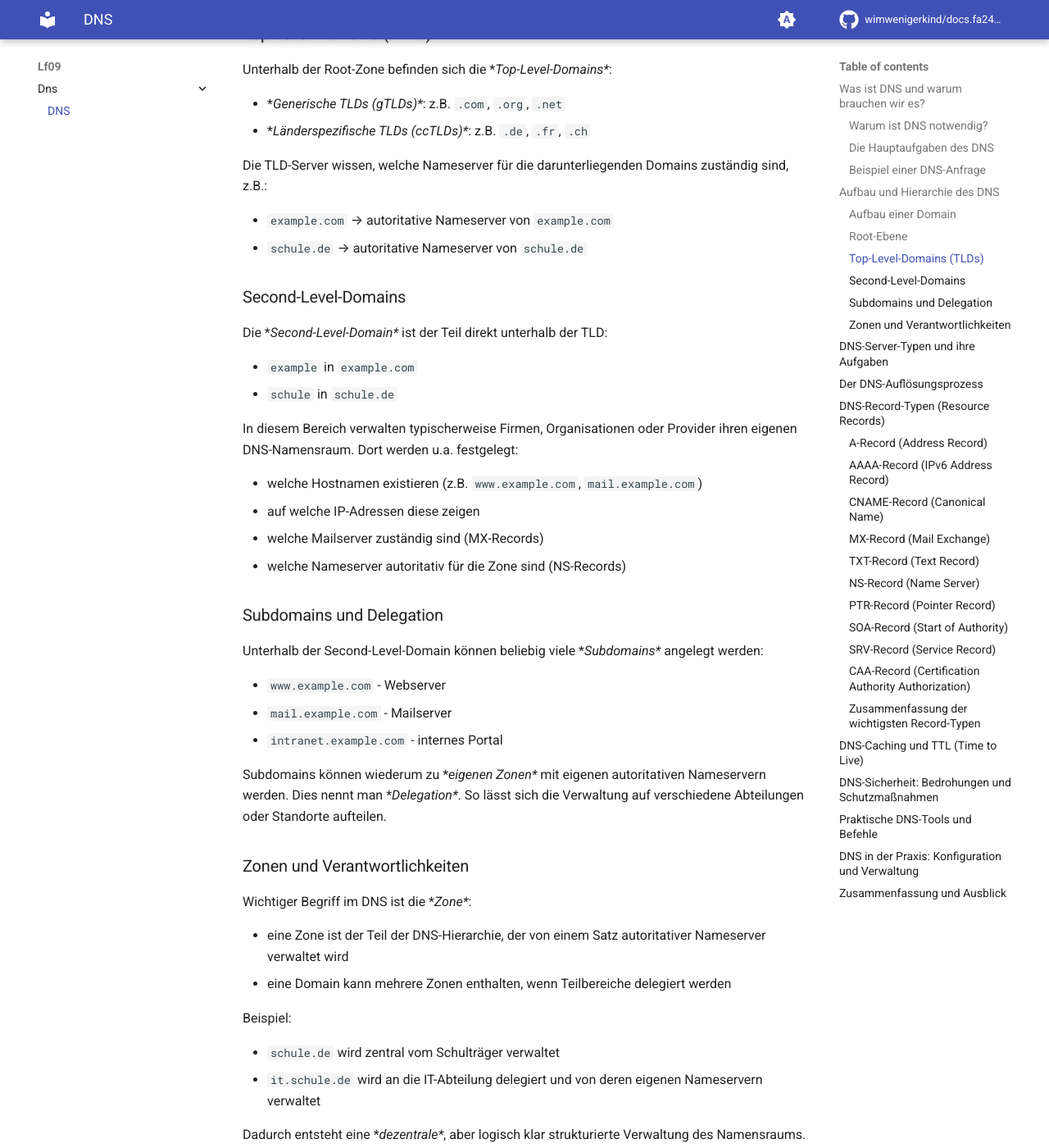
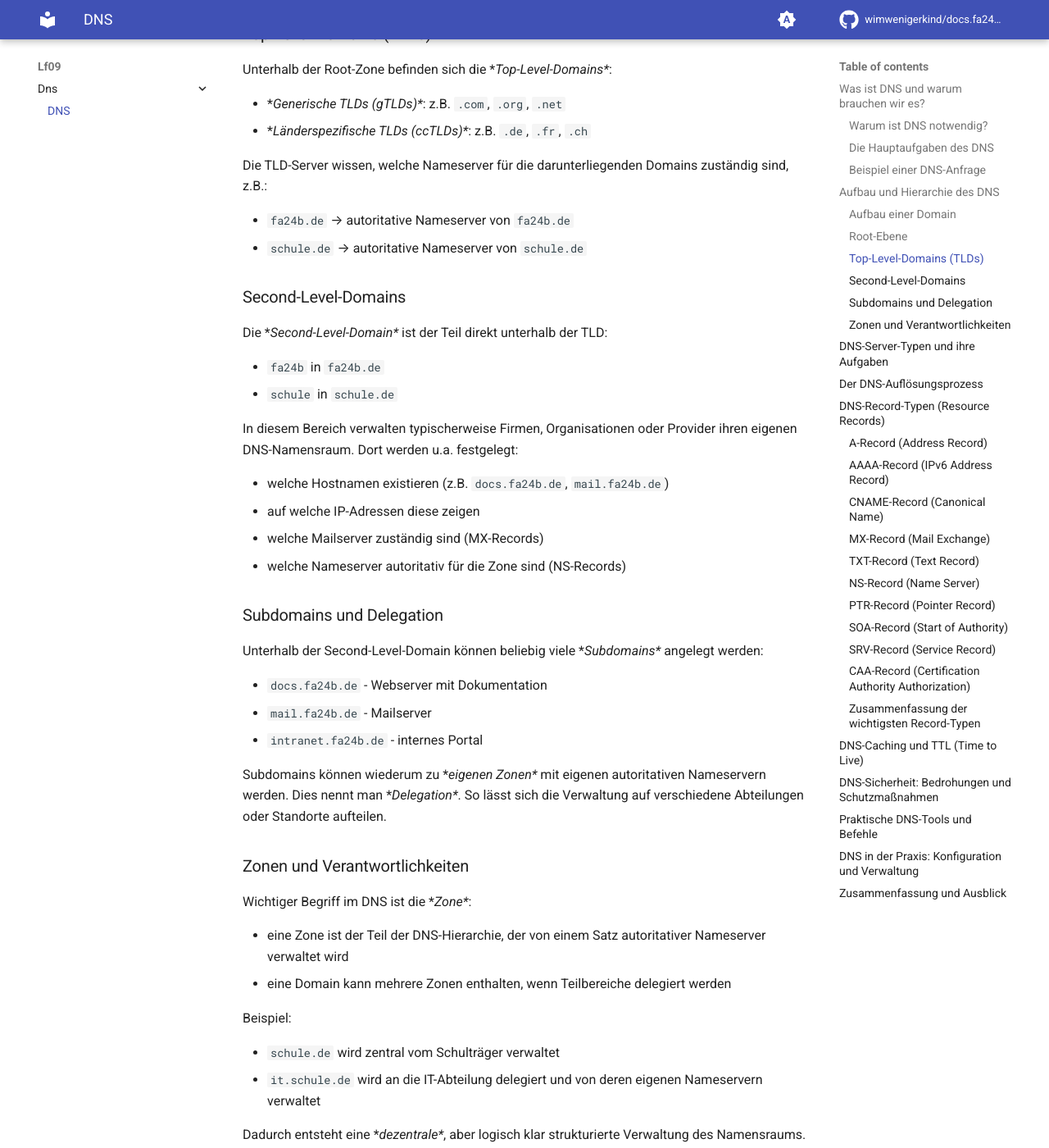
Before and after one commit to wimwenigerkind/docs.fa24b.de, an MkDocs documentation site: the page built from docs/lf09/dns/index.md, in a window 1280 px wide and 1400 px high, scrolled down 1919 px. Shown: the whole window at 82% size. Built offline with MkDocs 1.6.1 and Material for MkDocs 9.7.7, drawn with Linux system fonts in a browser that asks for light colours; comment, search, counter and statistics services are not loaded; the version menu is left out; some of the changed text lies outside the part shown.

Commit message:
added "DNS Hierarchie"

```diff
--- a/docs/lf09/dns/index.md
+++ b/docs/lf09/dns/index.md
@@ -43,12 +43,12 @@ skalierbare, ausfallsichere und dezentrale Verwaltung von Domainnamen.
 
 ### Aufbau einer Domain
 
-Eine Domain wie `www.example.com` wird von rechts nach links gelesen:
+Eine Domain wie `docs.fa24b.de` wird von rechts nach links gelesen:
 
 - `.` \- die (meist unsichtbare) \**Root\-Zone\**
-- `com` \- \**Top\-Level\-Domain (TLD)\**
-- `example` \- \**Second\-Level\-Domain\**
-- `www` \- \**Subdomain\** bzw. Hostname
+- `de` \- \**Top\-Level\-Domain (TLD)\**
+- `fa24b` \- \**Second\-Level\-Domain\**
+- `docs` \- \**Subdomain\** bzw. Hostname
 
 Jede Ebene kann von unterschiedlichen Organisationen verwaltet werden.
 
@@ -71,20 +71,20 @@ Unterhalb der Root\-Zone befinden sich die \**Top\-Level\-Domains\**:
 
 Die TLD\-Server wissen, welche Nameserver für die darunterliegenden Domains zuständig sind, z\.B.:
 
-- `example.com` → autoritative Nameserver von `example.com`
+- `fa24b.de` → autoritative Nameserver von `fa24b.de`
 - `schule.de` → autoritative Nameserver von `schule.de`
 
 ### Second\-Level\-Domains
 
 Die \**Second\-Level\-Domain\** ist der Teil direkt unterhalb der TLD:
 
-- `example` in `example.com`
+- `fa24b` in `fa24b.de`
 - `schule` in `schule.de`
 
 In diesem Bereich verwalten typischerweise Firmen, Organisationen oder Provider ihren eigenen DNS\-Namensraum. Dort
 werden u\.a. festgelegt:
 
-- welche Hostnamen existieren (z\.B. `www.example.com`, `mail.example.com`)
+- welche Hostnamen existieren (z\.B. `docs.fa24b.de`, `mail.fa24b.de`)
 - auf welche IP\-Adressen diese zeigen
 - welche Mailserver zuständig sind (MX\-Records)
 - welche Nameserver autoritativ für die Zone sind (NS\-Records)
@@ -93,9 +93,9 @@ werden u\.a. festgelegt:
 
 Unterhalb der Second\-Level\-Domain können beliebig viele \**Subdomains\** angelegt werden:
 
-- `www.example.com` \- Webserver
-- `mail.example.com` \- Mailserver
-- `intranet.example.com` \- internes Portal
+- `docs.fa24b.de` \- Webserver mit Dokumentation
+- `mail.fa24b.de` \- Mailserver
+- `intranet.fa24b.de` \- internes Portal
 
 Subdomains können wiederum zu \**eigenen Zonen\** mit eigenen autoritativen Nameservern werden. Dies nennt man
 \**Delegation\**. So lässt sich die Verwaltung auf verschiedene Abteilungen oder Standorte aufteilen.
```
